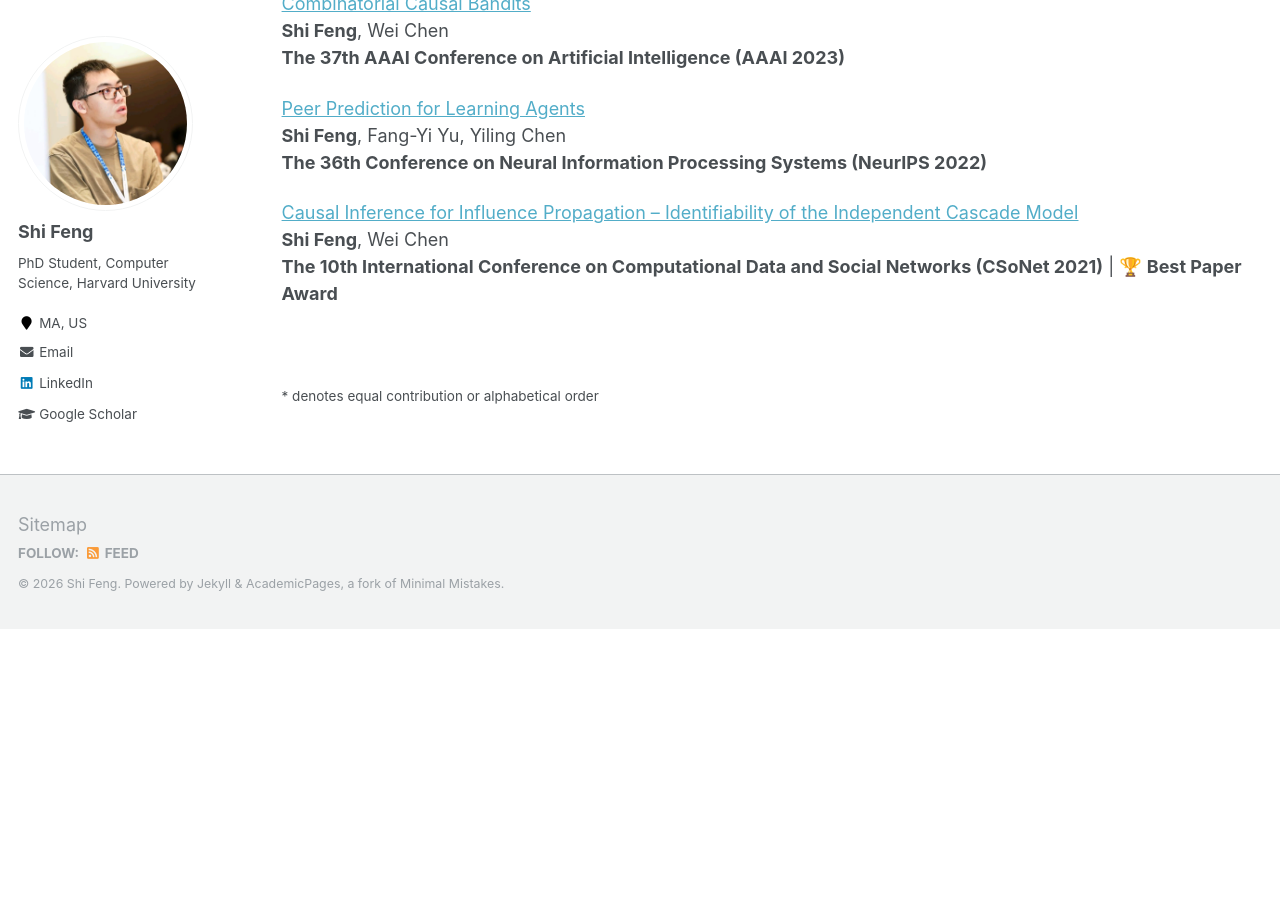
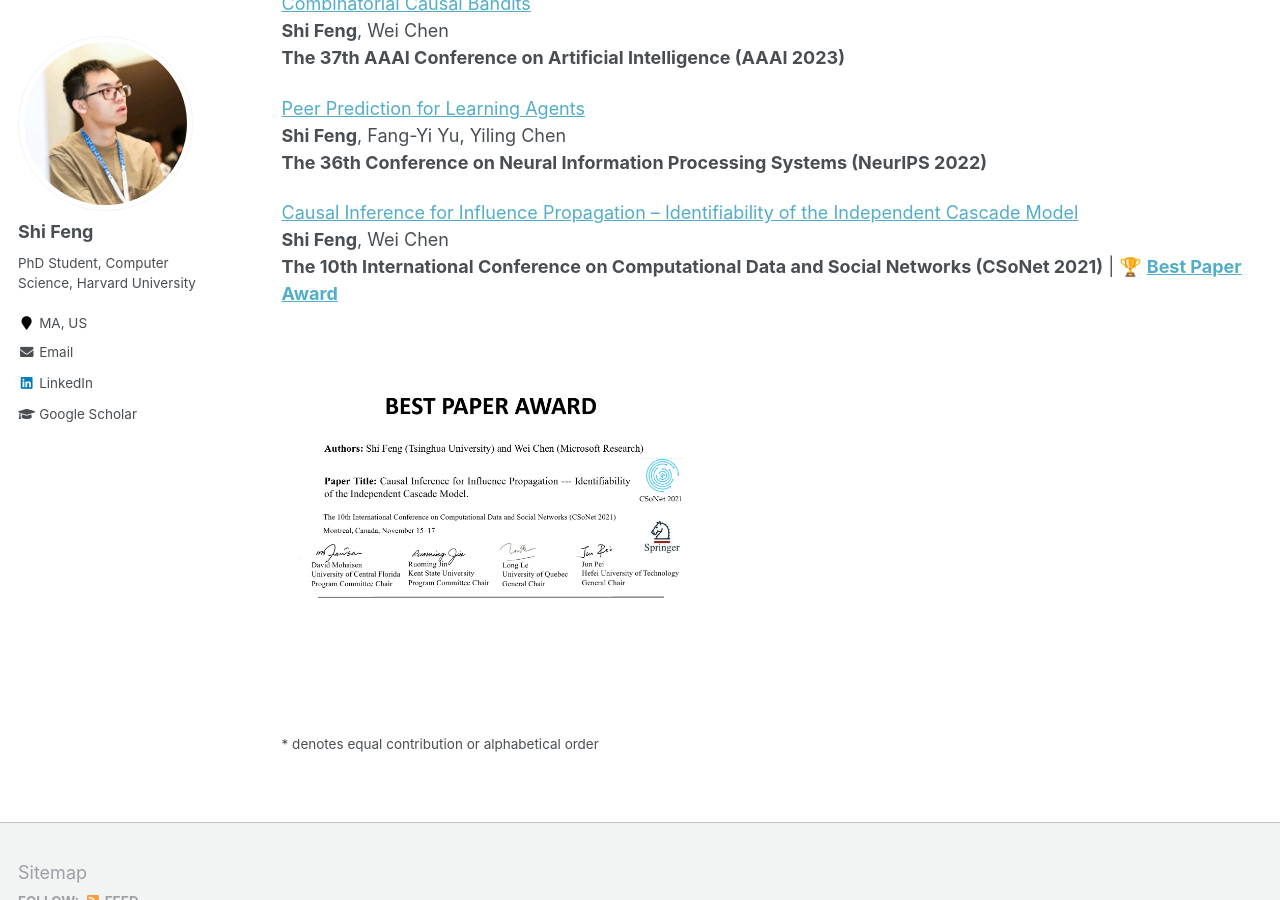
Before and after one commit to fengtony686/fengshi.link, a Jekyll site: the page built from _pages/publications.md, in a window 1280 px wide and 900 px high, scrolled down 1252 px. Built offline with Jekyll 4.4.1, drawn with Linux system fonts in a browser that asks for light colours; before the commit the page ends 1881 px from its top, so only the background shows below that.

Commit message:
Add Best Paper Award certificate

```diff
--- a/_pages/publications.md
+++ b/_pages/publications.md
@@ -65,7 +65,11 @@
 
 [Causal Inference for Influence Propagation -- Identifiability of the Independent Cascade Model](https://arxiv.org/abs/2107.04224)\\
 **Shi Feng**, Wei Chen\\
-**The 10th International Conference on Computational Data and Social Networks (CSoNet 2021)** | 🏆 **Best Paper Award**
+**The 10th International Conference on Computational Data and Social Networks (CSoNet 2021)** | 🏆 [**Best Paper Award**](/files/BestPaperAwardCSoNET2021.pdf)
+
+<a href="/files/BestPaperAwardCSoNET2021.pdf">
+  <img src="/images/BestPaperAwardCSoNET2021.png" alt="CSoNet 2021 Best Paper Award certificate" style="max-width: 420px; height: auto;">
+</a>
 
 <br>
 
```
Also changed, not shown: images/BestPaperAwardCSoNET2021.png (added).
